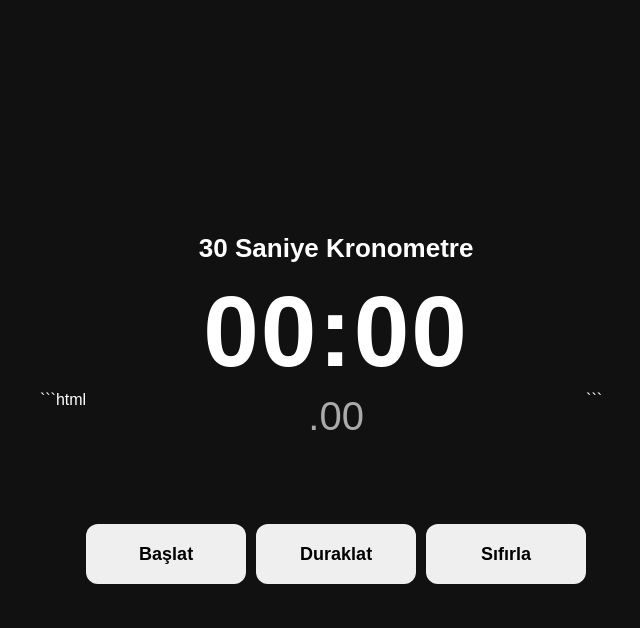
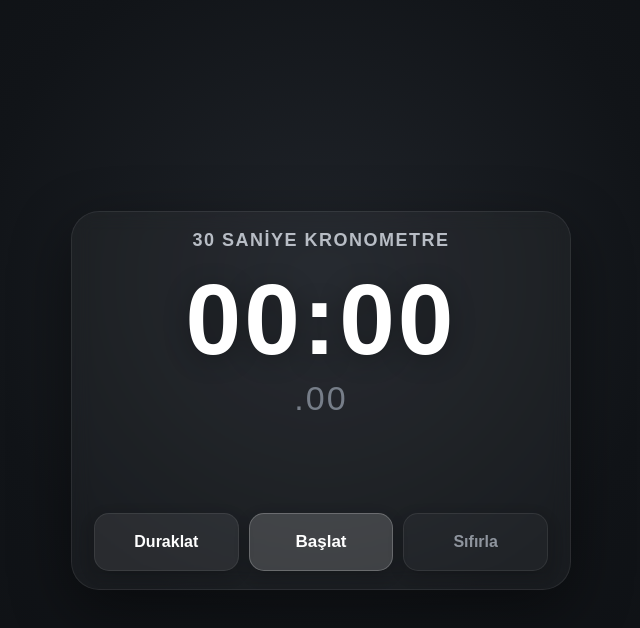
Before and after one commit to senolsenol/30-saniye-kronometre, a plain HTML site: page index.html in a window 1280 px wide. Shown: the whole page, without its empty margins (319-959 px from the left). Drawn offline with Linux system fonts and the light colour scheme.

Commit message:
Add files via upload

````diff
--- a/index.html
+++ b/index.html
@@ -1,4 +1,4 @@
-```html
+
 <!DOCTYPE html>
 <html lang="tr">
 
@@ -26,6 +26,11 @@
     }
 
 
+    html {
+        background: #0b0d10;
+    }
+
+
     body {
 
         margin: 0;
@@ -34,11 +39,20 @@
 
         min-height: 100vh;
 
-            font-family: Arial, sans-serif;
+        font-family:
+            Arial,
+            Helvetica,
+            sans-serif;
 
-            background: #111;
+        background:
+            radial-gradient(
+                circle at 50% 35%,
+                #20242a 0%,
+                #111418 42%,
+                #0b0d10 100%
+            );
 
-            color: white;
+        color: #ffffff;
 
         display: flex;
 
@@ -55,53 +69,138 @@
 
         max-width: 500px;
 
+        padding: 30px 22px 24px;
+
         text-align: center;
+
+        background: rgba(
+            255,
+            255,
+            255,
+            0.035
+        );
+
+        border: 1px solid rgba(
+            255,
+            255,
+            255,
+            0.08
+        );
+
+        border-radius: 28px;
+
+        box-shadow:
+            0 20px 60px rgba(
+                0,
+                0,
+                0,
+                0.45
+            );
+
+        backdrop-filter: blur(10px);
 
     }
 
 
     h1 {
 
-            font-size: 26px;
+        margin: 0 0 32px;
 
-            margin-bottom: 40px;
+        font-size: 18px;
+
+        font-weight: 600;
+
+        letter-spacing: 1.5px;
+
+        color: #b8bdc5;
+
+        text-transform: uppercase;
 
     }
 
 
+    /*
+       ANA KRONOMETRE
+    */
+
     #sure {
 
-            font-size: clamp(60px, 18vw, 100px);
+        font-size:
+            clamp(
+                64px,
+                18vw,
+                100px
+            );
 
-            font-weight: bold;
+        font-weight: 700;
 
-            letter-spacing: 2px;
+        letter-spacing: 3px;
+
+        line-height: 1;
 
         white-space: nowrap;
+
+        font-variant-numeric:
+            tabular-nums;
+
+        text-shadow:
+            0 4px 25px rgba(
+                0,
+                0,
+                0,
+                0.35
+            );
 
     }
 
 
+    /*
+       SALİSE
+    */
+
     #salise {
 
-            font-size: clamp(28px, 8vw, 40px);
+        margin-top: 10px;
 
-            color: #aaa;
+        font-size:
+            clamp(
+                24px,
+                7vw,
+                34px
+            );
 
-            margin-top: 5px;
+        font-weight: 500;
+
+        color: #777e89;
+
+        letter-spacing: 2px;
+
+        font-variant-numeric:
+            tabular-nums;
 
     }
 
 
+    /*
+       25-30 GÖSTERGESİ
+    */
+
     #sayac {
 
-            height: 100px;
+        height: 105px;
 
-            margin-top: 25px;
+        margin-top: 26px;
 
-            font-size: clamp(60px, 18vw, 90px);
+        font-size:
+            clamp(
+                58px,
+                17vw,
+                86px
+            );
 
-            font-weight: bold;
+        font-weight: 700;
+
+        line-height: 1;
 
         display: flex;
 
@@ -109,12 +208,24 @@
 
         align-items: center;
 
+        color: #ffffff;
+
+        font-variant-numeric:
+            tabular-nums;
+
     }
 
 
+    /*
+       30 SANİYE ANİMASYONU
+    */
+
     .otuzAnimasyon {
 
-            animation: buyu 0.6s ease-in-out;
+        animation:
+            buyu
+            0.6s
+            ease-in-out;
 
     }
 
@@ -122,23 +233,112 @@
     @keyframes buyu {
 
         0% {
-                transform: scale(1);
+
+            transform:
+                scale(1);
+
+            text-shadow:
+                0 0 0 rgba(
+                    255,
+                    255,
+                    255,
+                    0
+                );
+
         }
 
+
         40% {
-                transform: scale(1.8);
+
+            transform:
+                scale(1.8);
+
+            text-shadow:
+                0 0 35px rgba(
+                    255,
+                    255,
+                    255,
+                    0.65
+                );
+
         }
 
+
         70% {
-                transform: scale(1.2);
+
+            transform:
+                scale(1.2);
+
         }
 
+
         100% {
-                transform: scale(1);
+
+            transform:
+                scale(1);
+
+            text-shadow:
+                0 0 0 rgba(
+                    255,
+                    255,
+                    255,
+                    0
+                );
+
         }
 
     }
 
+
+    /*
+       BUTONLAR
+    */
+
+.baslatButonu {
+
+    background: rgba(
+        255,
+        255,
+        255,
+        0.16
+    );
+
+    border-color: rgba(
+        255,
+        255,
+        255,
+        0.22
+    );
+
+    font-size: 17px;
+
+}
+
+
+.duraklatButonu {
+
+    background: rgba(
+        255,
+        255,
+        255,
+        0.07
+    );
+
+}
+
+
+.sifirlaButonu {
+
+    background: rgba(
+        255,
+        255,
+        255,
+        0.035
+    );
+
+    color: #8f959e;
+
+}
 
     .butonlar {
 
@@ -146,7 +346,7 @@
 
         gap: 10px;
 
-            margin-top: 35px;
+        margin-top: 32px;
 
     }
 
@@ -155,29 +355,71 @@
 
         flex: 1;
 
-            min-height: 60px;
+        min-height: 58px;
 
-            border: none;
+        padding:
+            0
+            10px;
 
-            border-radius: 12px;
+        border: 1px solid rgba(
+            255,
+            255,
+            255,
+            0.08
+        );
 
-            font-size: 18px;
+        border-radius: 15px;
 
-            font-weight: bold;
+        font-size: 16px;
+
+        font-weight: 600;
+
+        color: #ffffff;
+
+        background: rgba(
+            255,
+            255,
+            255,
+            0.07
+        );
+
+        box-shadow:
+            0 5px 15px rgba(
+                0,
+                0,
+                0,
+                0.2
+            );
 
         cursor: pointer;
 
         touch-action: manipulation;
+
+        transition:
+            transform 0.12s ease,
+            background 0.12s ease;
 
     }
 
 
     button:active {
 
-            transform: scale(0.96);
+        transform:
+            scale(0.95);
+
+        background: rgba(
+            255,
+            255,
+            255,
+            0.14
+        );
 
     }
 
+
+    /*
+       TELEFON YATAY
+    */
 
     @media (orientation: landscape) {
 
@@ -188,16 +430,25 @@
         }
 
 
+        .kronometre {
+
+            padding:
+                18px
+                22px;
+
+        }
+
+
         h1 {
 
-                margin-bottom: 10px;
+            margin-bottom: 18px;
 
         }
 
 
         #sayac {
 
-                margin-top: 5px;
+            margin-top: 10px;
 
             height: 70px;
 
@@ -206,13 +457,57 @@
 
         .butonlar {
 
-                margin-top: 10px;
+            margin-top: 15px;
+
+        }
+
+    }
+
+
+    /*
+       KÜÇÜK TELEFONLAR
+    */
+
+    @media (max-width: 380px) {
+
+        .kronometre {
+
+            padding:
+                25px
+                15px
+                20px;
+
+            border-radius: 22px;
+
+        }
+
+
+        h1 {
+
+            font-size: 16px;
+
+        }
+
+
+        .butonlar {
+
+            gap: 7px;
+
+        }
+
+
+        button {
+
+            font-size: 14px;
+
+            min-height: 55px;
 
         }
 
     }
 
 </style>
+
 
 </head>
 
@@ -240,22 +535,33 @@
 
 <div class="butonlar">
 
-        <button onclick="baslat()">
-            Başlat
+    <button
+        class="duraklatButonu"
+        onclick="durdur()">
+
+        Duraklat
+
     </button>
 
-        <button onclick="durdur()">
-            Duraklat
+
+    <button
+        class="baslatButonu"
+        onclick="baslat()">
+
+        Başlat
+
     </button>
 
-        <button onclick="sifirla()">
+
+    <button
+        class="sifirlaButonu"
+        onclick="sifirla()">
+
         Sıfırla
+
     </button>
 
 </div>
-
-</div>
-
 
 
 <script>
@@ -1097,4 +1403,3 @@ if (
 </body>
 
 </html>
-```
````
Lines whose indentation alone changed are shown as unchanged.
